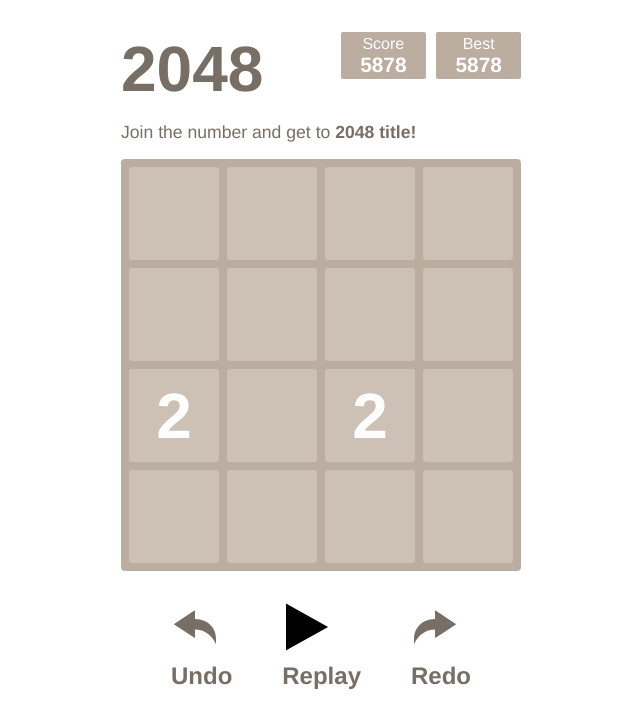
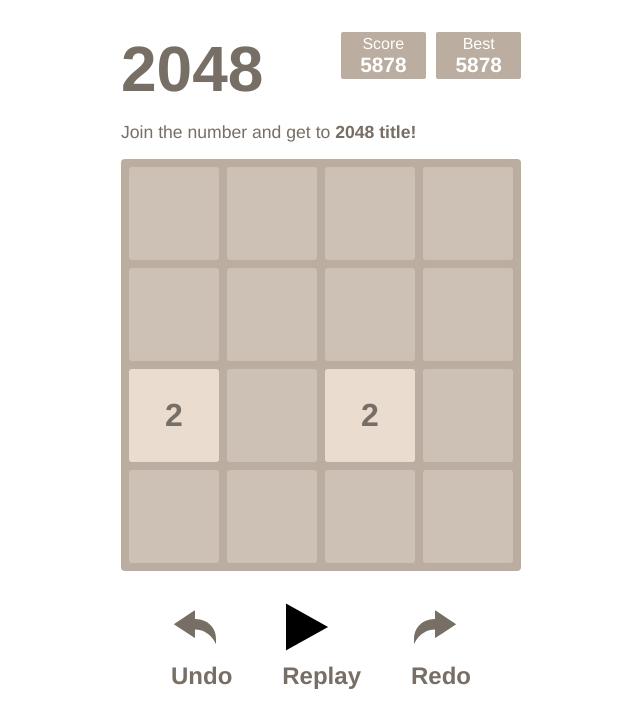
Before and after one commit to bim240/2048, a React (Create React App) app: page / in a window 1280 px wide. Shown: the top 728 px of the page, without its empty margins (319-959 px from the left). Built offline with nearby package versions, Linux system fonts and the light colour scheme.

Commit message:
number background color

```diff
--- a/src/assets/number_section.scss
+++ b/src/assets/number_section.scss
@@ -18,7 +18,7 @@
       margin-right: 0.5rem;
       margin-bottom: 0.5rem;
       color: white;
-      font-size: 4rem;
+      font-size: 2rem;
       font-weight: 900;
       background-color: #cdc0b5;
       flex-grow: 1;
@@ -32,4 +32,40 @@
   .number_row:nth-child(4n) .single_block {
     margin-bottom: 0;
   }
+  .b2 {
+    background-color: #ebdcd0 !important;
+    color: #776e65 !important;
+    // background-color: black !important;
+  }
+  .b4 {
+    background-color: #e9dbba !important;
+    color: #776e65 !important;
+  }
+  .b8 {
+    background-color: #e9a067 !important;
+  }
+  .b16 {
+    background-color: #f08151 !important;
+  }
+  .b32 {
+    background-color: #f2654f !important;
+  }
+  .b64 {
+    background-color: #f1462c !important;
+  }
+  .b128 {
+    background-color: #e7c65e !important;
+  }
+  .b256 {
+    background-color: #e8c350 !important;
+  }
+  .b512 {
+    background-color: #e8be40 !important;
+  }
+  .b1024 {
+    background-color: #e8bb31 !important;
+  }
+  .b2048 {
+    background-color: #e7b723 !important;
+  }
 }
--- a/src/component/GameBoard.jsx
+++ b/src/component/GameBoard.jsx
@@ -25,7 +25,6 @@ function GameBoard(props) {
 
   useEffect(() => {
     initializeAddNumber();
-    console.log("effect");
   }, []);
   return (
     <>
@@ -36,8 +35,7 @@ function GameBoard(props) {
               <div className="number_row" key={uuid()}>
                 {row.map((digit) => {
                   return (
-                    <div className={`single_block ${digit}`} key={uuid()}>
-                      {console.log(digit, "digit")}
+                    <div className={`single_block b${digit}`} key={uuid()}>
                       {digit !== 0 ? digit : ""}
                     </div>
                   );
```
